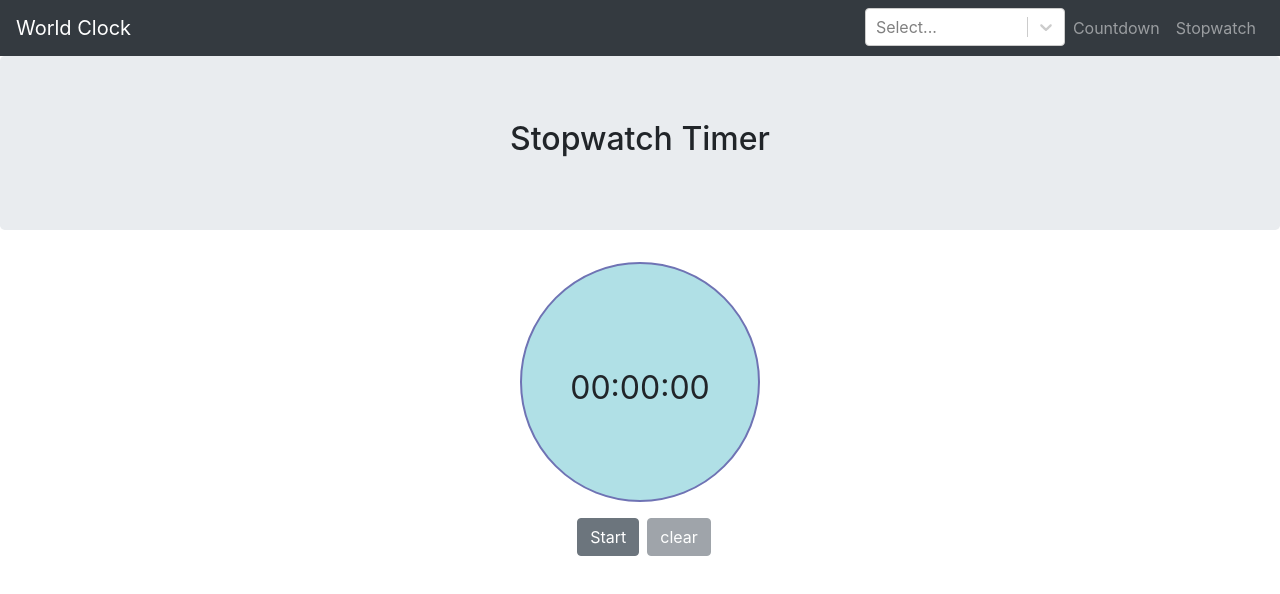
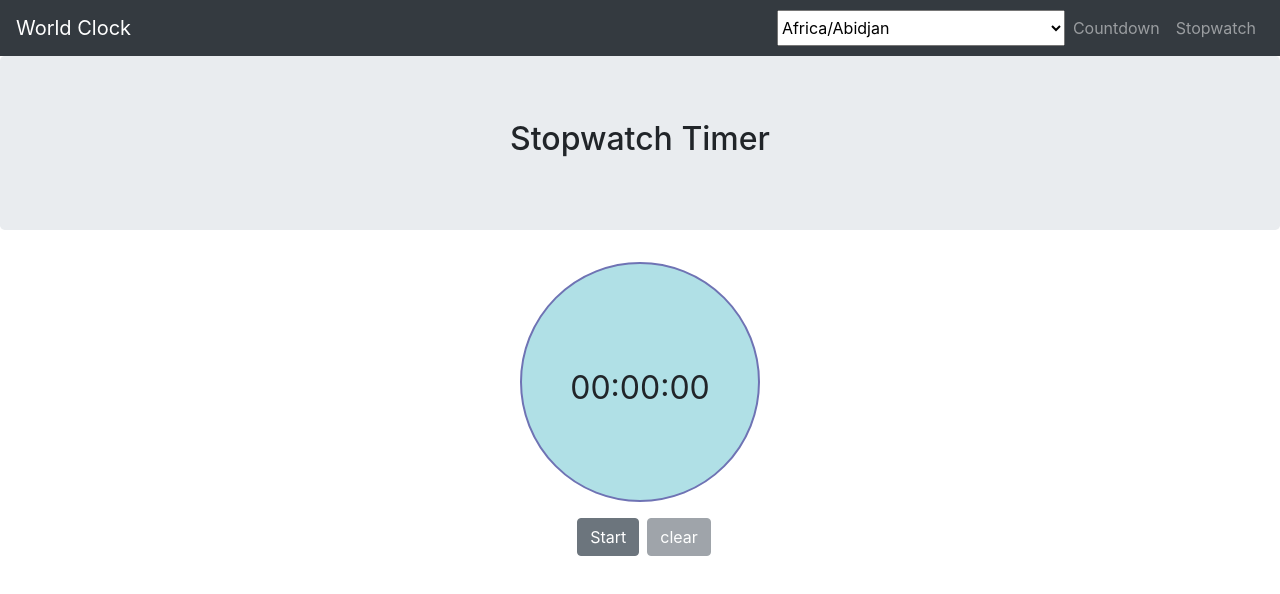
Before and after one commit to Okoli-Ryan/Timing, a React (Create React App) app: page /time in a window 1280 px wide. Shown: the top 594 px of the page. Built offline with nearby package versions, Linux system fonts and the light colour scheme; the HTML template or start-up script is replaced by a standard one.

Commit message:
fixed clocks re-rendering slowly on hover react-select

```diff
--- a/package.json
+++ b/package.json
@@ -5,16 +5,12 @@
   "dependencies": {
     "axios": "^0.19.0",
     "bootstrap": "^4.3.1",
-    "fontawesome": "^5.6.3",
     "jquery": "^3.4.1",
     "react": "^16.11.0",
     "react-dom": "^16.11.0",
-    "react-fontawesome": "^1.7.1",
     "react-modal": "^3.11.1",
     "react-router-dom": "^5.1.2",
     "react-scripts": "3.2.0",
-    "react-scrollbar": "^0.5.6",
-    "react-select": "^3.0.8",
     "reactstrap": "^8.1.1"
   },
   "scripts": {
--- a/src/App.css
+++ b/src/App.css
@@ -47,6 +47,20 @@
   top: 42%;
 }
 
+
+/* Inline #4 | http://localhost:3000/time */
+
+#nav-item-select {
+  align-self: center;
+  border-radius: 2px;
+  width: 100%;
+}
+
+select {
+  height: 2.2rem;
+}
+
+
 @media screen and (max-width: 767px){
   #select{
     width: 100%
--- a/src/App.js
+++ b/src/App.js
@@ -1,21 +1,36 @@
-import React from 'react';
+import React, {createContext} from 'react';
 import './App.css';
 import {BrowserRouter as Router, Route} from 'react-router-dom';
 import Countdown from './Countdown';
 import Timer from './Timer';
 import Home from "./Home";
 import "bootstrap/dist/css/bootstrap.min.css";
+import Navigation from './Nav';
 
+const appReducer = (state, action) => {
+    switch (action.type){
+        case("displayTime"): {
+            return action.payload
+        }
+    }
+}
+
+export const CityLocation = createContext(null);
 
 function App() {
 
+    const [city, dispatch] = React.useReducer(appReducer, null);
+
   return (
       <Router>
+          <CityLocation.Provider value={{city, dispatch}}>
               <div>
+                  <Navigation/>
                   <Route path="/" exact component={Home}/>
                   <Route path="/countdown" component={Countdown}/>
                   <Route path="/time" component={Timer}/>
                 </div>
+          </CityLocation.Provider>
       </Router>
   );
 }
--- a/src/Countdown.js
+++ b/src/Countdown.js
@@ -1,7 +1,7 @@
 import React, {useState} from 'react';
 import Clock from "./Clock";
 import Stopwatch from "./Countdown_buttons";
-import Navigation from "./Nav";
+// import Navigation from './Nav';
 
 
 var s;
@@ -78,7 +78,7 @@ const Countdown = () => {
 
     return(
         <>
-            <Navigation/>
+            {/*<Navigation/>*/}
         <div>
             <div className="jumbotron">
                 <h2 className="text-center">Countdown Timer</h2>
--- a/src/Home.js
+++ b/src/Home.js
@@ -1,45 +1,20 @@
 import React from 'react';
-import {Container, Row, Col} from 'reactstrap';
-import Watch from "./Watch";
-import Navigation from "./Nav";
+import {Container, Row} from 'reactstrap';
+import WatchGroup from "./WatchGroup";
+// import Navigation from './Nav';
 
 export default function Home() {
 
-    let date = new Date();
-
-    var [val, setVal] = React.useState((date.getHours() * 3600 + date.getMinutes() * 60) + (date.getSeconds() % 60));
-
-    React.useEffect(() => {
-
-        setTimeout(repeat, 1000);
-
-        function repeat(){
-            // console.log(val);
-            setVal(val + 1);
-        }
-
-    }, [val]);
-
-    const times = ["8-3-2-Africa/Lagos", "4-3-3-Etc/UTC"];
-
-    const list = times.map((item, key) =>
-        <Col key={key}>
-           <Watch
-               secondTime={item.split("-")[2]} minuteTime={item.split("-")[1]} hourTime={item.split("-")[0]} cityLoc={item.split("-")[3]}
-           />
-        </Col>
-    );
-
     return(
         <>
-            <Navigation/>
+            {/*<Navigation/>*/}
         <div>
             <div className="jumbotron">
                 <h2 className="text-center">World Clock</h2>
             </div>
             <Container>
                 <Row>
-                    {list}
+                    <WatchGroup/>
                 </Row>
             </Container>
         </div>
--- a/src/Nav.js
+++ b/src/Nav.js
@@ -1,31 +1,17 @@
-import React, {useState} from 'react';
+import React, {useState, useRef} from 'react';
 import {Navbar, NavbarToggler, NavItem, Nav, Collapse} from 'reactstrap';
 import {Link} from 'react-router-dom';
 import {location_list} from "./Location_list";
-import ModalEx from './Modal'
-import Select from 'react-select';
+import useSelect from './useSelect';
+
 
 function Navigation() {
 
     const [isOpen, SetIsOpen] = useState(false);
-    const [modalShow, setModalShow] = useState(false);
-    const [cityLoc, setCityLoc] = useState("Africa/Lagos");
+    const {SelectView} = useSelect();
 
-    const options = location_list
-        .map((item) => ({
-            value: item,
-            label: item
-        }));
 
     const toggle = () => SetIsOpen(!isOpen);
-
-    const toggleModal = (v) => {
-        setModalShow(!modalShow);
-
-        if(modalShow === false) {
-            setCityLoc(v.value);
-        }
-    };
 
     return (
         <Navbar color="dark" dark expand="md">
@@ -35,11 +21,8 @@ function Navigation() {
             <NavbarToggler onClick={toggle}/>
             <Collapse isOpen={isOpen} navbar>
                 <Nav className="ml-auto" navbar>
-                    <NavItem id="select">
-                            <Select options={options} onChange={toggleModal}/>
-                    </NavItem>
-                    <NavItem>
-                        {modalShow && <ModalEx appear={toggleModal} cityLoc={cityLoc}/>}
+                    <NavItem id="nav-item-select">
+                        <SelectView options={location_list}/>
                     </NavItem>
                     <NavItem>
                         <Link to="/countdown" className="nav-link">
--- a/src/Timer.js
+++ b/src/Timer.js
@@ -1,7 +1,7 @@
 import React, {useState} from 'react';
 import Clock from "./Clock";
 import Stopwatch from "./stopwatch_buttons";
-import Navigation from "./Nav";
+// import Navigation from './Nav';
 
 var s;
 
@@ -42,7 +42,7 @@ function Timer(){
 
     return(
         <>
-            <Navigation/>
+            {/*<Navigation/>*/}
             <div>
             <div className="jumbotron">
                 <h2 className="text-center">Stopwatch Timer</h2>
--- /dev/null
+++ b/src/WatchGroup.js
@@ -0,0 +1,59 @@
+import React, {useContext, useState, useRef} from 'react';
+import {Col, Nav} from "reactstrap";
+import Watch from "./Watch";
+import {CityLocation} from './App';
+import ModalEx from './Modal';
+
+export default function WatchGroup() {
+
+    const a = useRef(0);
+
+    const dispatch = useContext(CityLocation);
+
+    var [val, set] = React.useState(0);
+
+    const [cityLoc, setCityLoc] = useState(dispatch.city)
+
+    const [modalShow, setModalShow] = useState(false);
+
+    const toggleModal = () => {
+        setModalShow(!modalShow);
+
+        if(modalShow === false)
+            setCityLoc(dispatch.city);
+    };
+
+
+    React.useEffect(() => {
+        if(a.current !== 0) {
+            toggleModal();
+        }
+        a.current++;
+    }, [dispatch.city]);
+
+
+    const times = ["8-3-2-Africa/Lagos", "4-3-3-Etc/UTC"];
+
+
+    React.useEffect(() => {
+
+        setInterval(() => set(val++), 1000);
+
+        // return clearInterval(s);
+    }, []);
+
+    return (
+        <>
+            {modalShow && <ModalEx appear={toggleModal} cityLoc={cityLoc}/>}
+
+            {times.map((item, key) =>
+            <Col key={key}>
+                <Watch
+                    secondTime={item.split("-")[2]} minuteTime={item.split("-")[1]} hourTime={item.split("-")[0]} cityLoc={item.split("-")[3]}
+                />
+            </Col>
+        )}
+    </>
+    );
+
+}
--- /dev/null
+++ b/src/useSelect.js
@@ -0,0 +1,25 @@
+import React, {useState, useContext} from 'react';
+import {CityLocation} from "./App";
+
+export default function useSelect() {
+
+    const {city, dispatch} = useContext(CityLocation);
+
+    const [pickedValue, setPickedValue] = useState(null);
+
+    function handleSubmit (e) {
+        dispatch({type: "displayTime", payload: e.target.value})
+    }
+
+    const SelectView = ({options}) =>
+        <form>
+        <select onChange={handleSubmit} value={city || options[0]}>
+            {options.map((item, id) => <option value={item} key={id}>{item}</option>)}
+        </select>
+    </form>
+
+    return {
+        SelectView, pickedValue
+    }
+
+}
```
Also changed, not shown: 1 other file (tests, documents, lock files or other folders).
